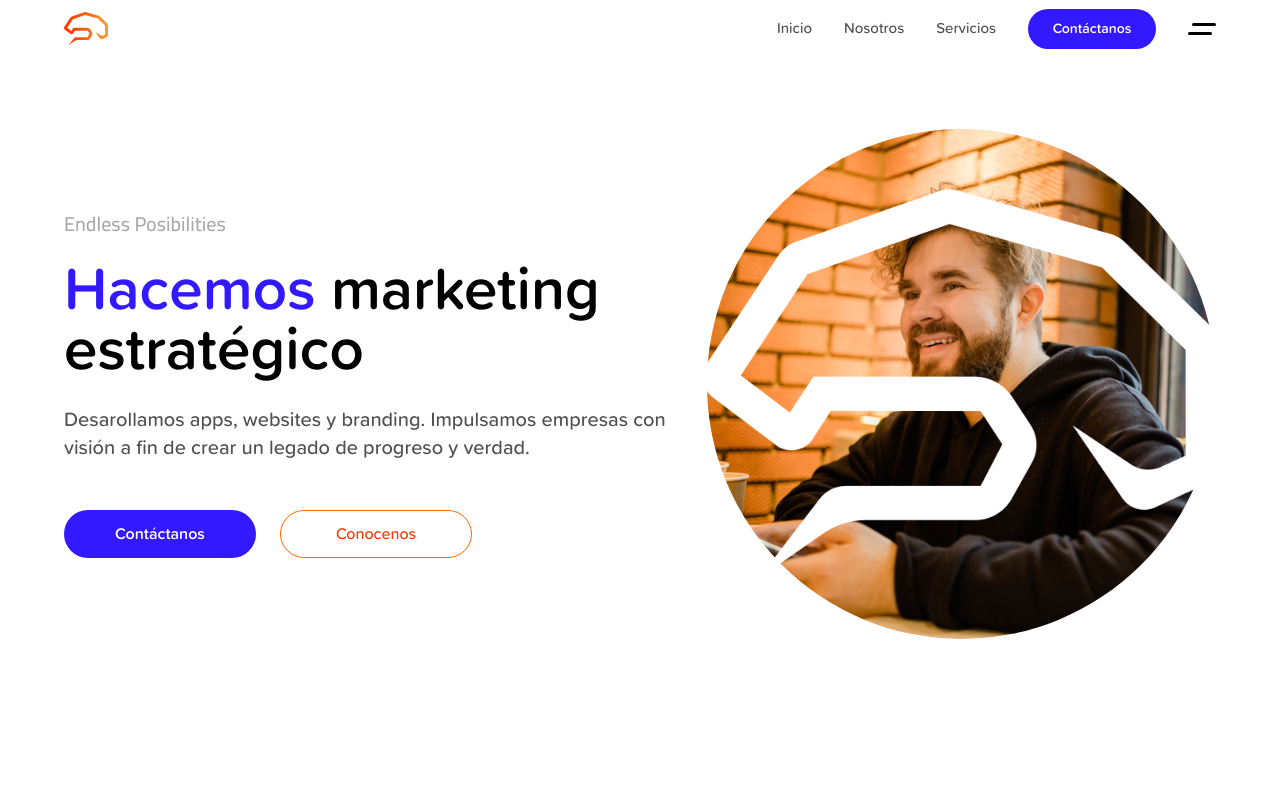
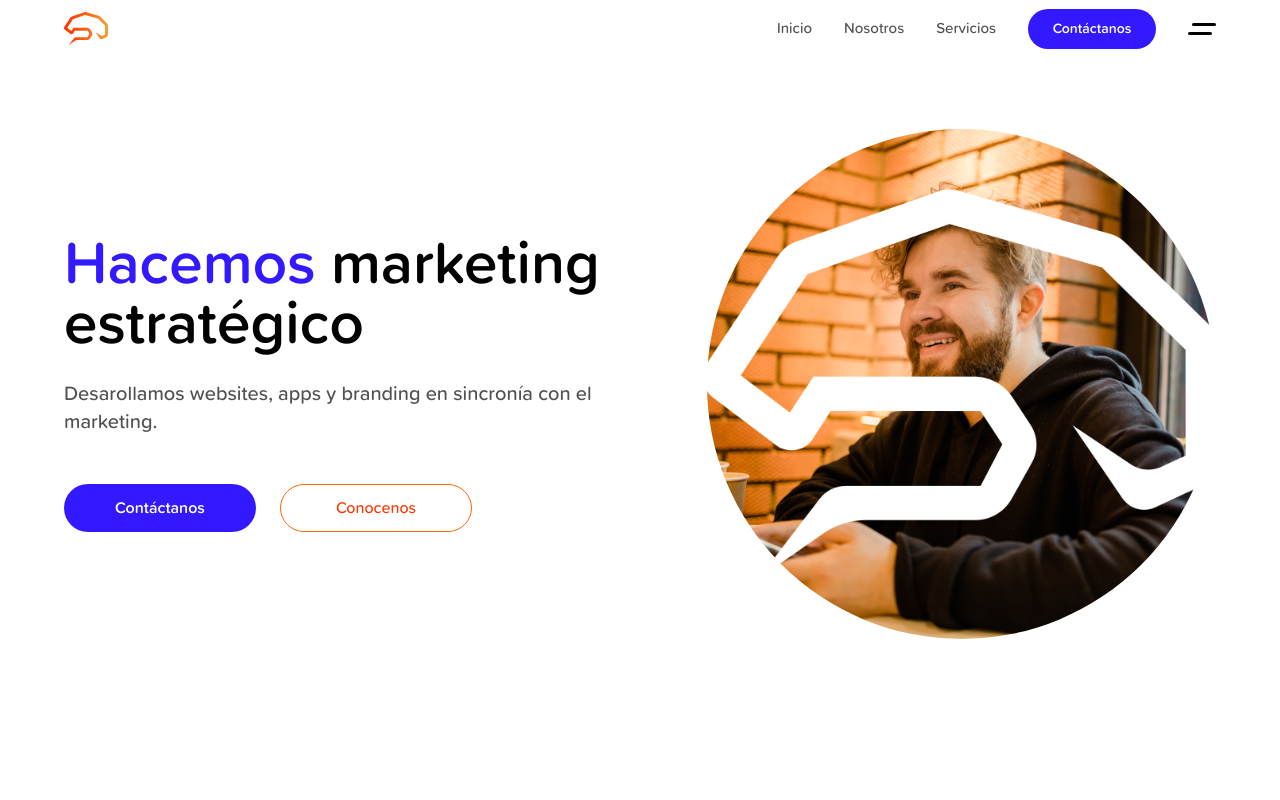
Before and after one commit to saufth/emah-dev, a Next.js app: page / in a window 1280 px wide. Shown: the top 800 px of the page. Built offline with nearby package versions, Linux system fonts and the light colour scheme.

Commit message:
Hero: Slogan removed

```diff
--- a/src/pages/index.tsx
+++ b/src/pages/index.tsx
@@ -49,17 +49,16 @@ const HomePage = () => {
           <div className='h-auto md:h-3xl max-w-7xl mx-auto flex flex-col-reverse md:flex-row gap-x-5'>
             <div className='w-full md:w-[55%] h-full flex flex-col justify-center gap-y-12'>
               <div className='space-y-6 text-center md:text-left'>
-                <span className='font-cairo-medium text-xl mdtext-2xl text-emah-gray/50'>
+                {/* <span className='font-cairo-medium text-xl mdtext-2xl text-emah-gray/50'>
                   Endless Posibilities
-                </span>
+                </span> */}
                 <header>
                   <h1>
                     <span className='text-emah-blue'>Hacemos</span> marketing estratégico
                   </h1>
                 </header>
                 <p className='text-xl text-emah-gray'>
-                  Desarollamos apps, websites y branding. Impulsamos empresas con visión
-                  a fin de crear un legado de progreso y verdad.
+                  Desarollamos websites, apps y branding en sincronía con el marketing.
                 </p>
               </div>
               <div className='flex justify-center md:justify-start items-center gap-6'>
```
